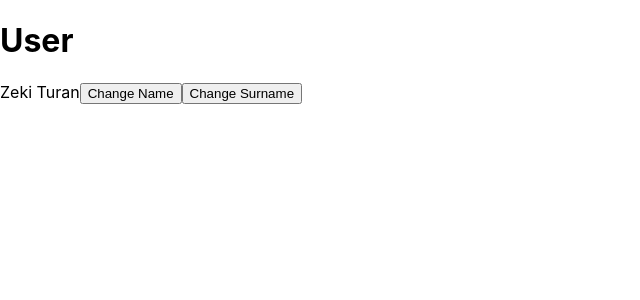
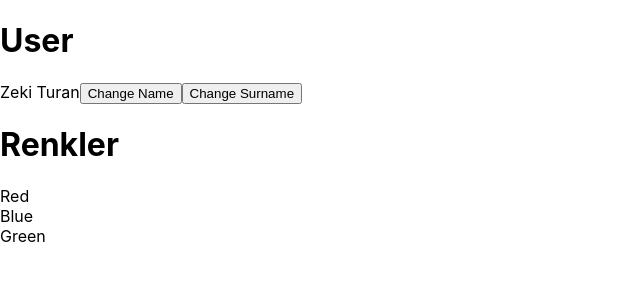
Before and after one commit to ZeckeyBay/hello-react, a React (Create React App) app: page / in a window 1280 px wide. Shown: the top 300 px of the page, without its empty margins (0-640 px from the left). Built offline with nearby package versions, Linux system fonts and the light colour scheme.

Commit message:
array state

```diff
--- a/src/App.js
+++ b/src/App.js
@@ -1,4 +1,5 @@
 import User from "./components/User";
+import Colors from "./components/Colors";
 
 const user={
   name : "Zeki",
@@ -10,6 +11,7 @@ function App() {
     <div className="App">
 
       <User  data={user} friends={["Ahmet","Mehmet","Ayşe"]} />
+      <Colors></Colors>
 
     </div>
   );
--- /dev/null
+++ b/src/components/Colors.js
@@ -0,0 +1,16 @@
+import React,{useState} from "react";
+
+function Colors(){
+    const [colors,setColors] = useState(["Red","Blue","Green"]);
+
+    return(
+        <div>
+        <h1>Renkler</h1>
+        {colors.map((color,i)=> (
+        <div key={i}>{color}</div>
+        ))}
+        </div>
+    )
+}
+
+export default Colors;
```
